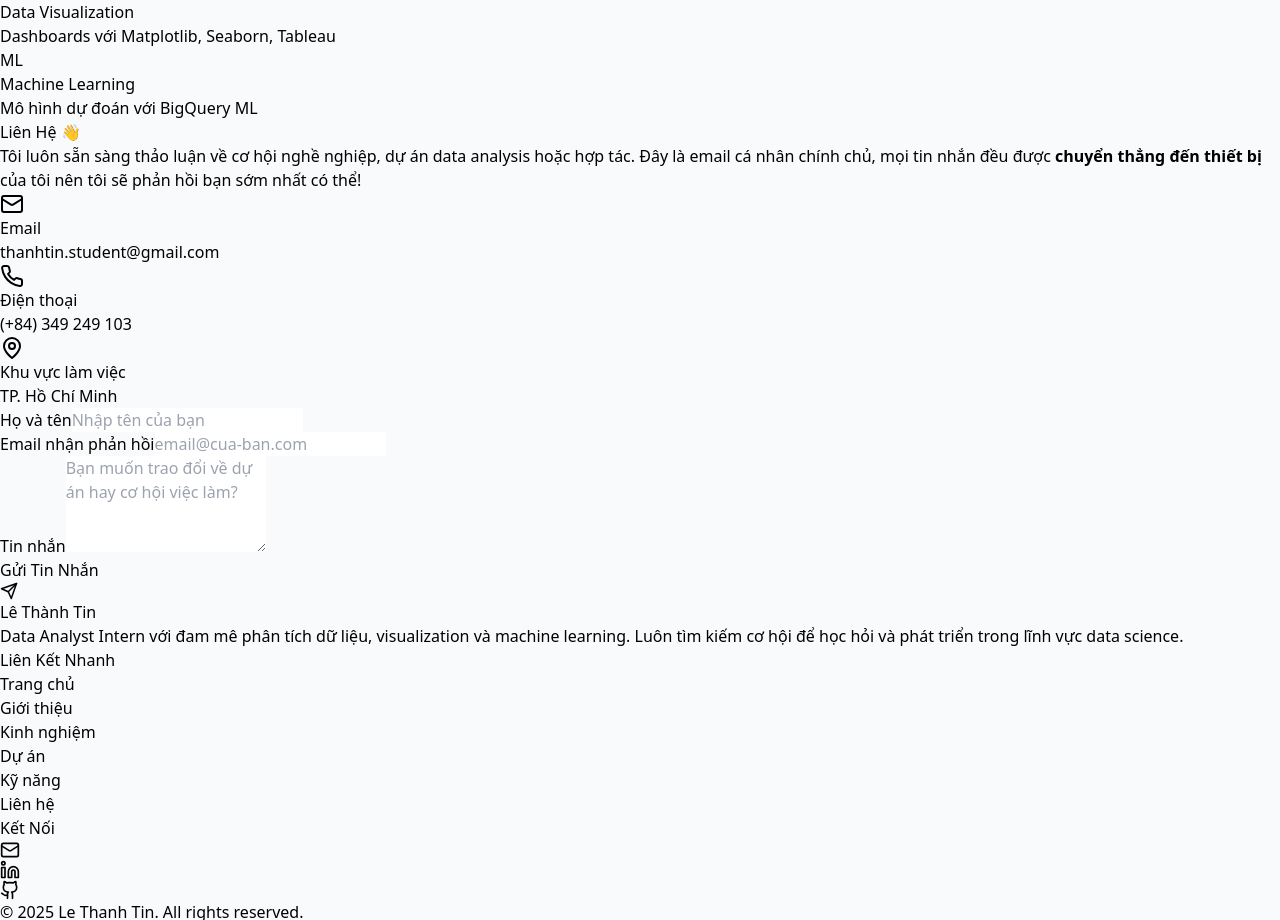
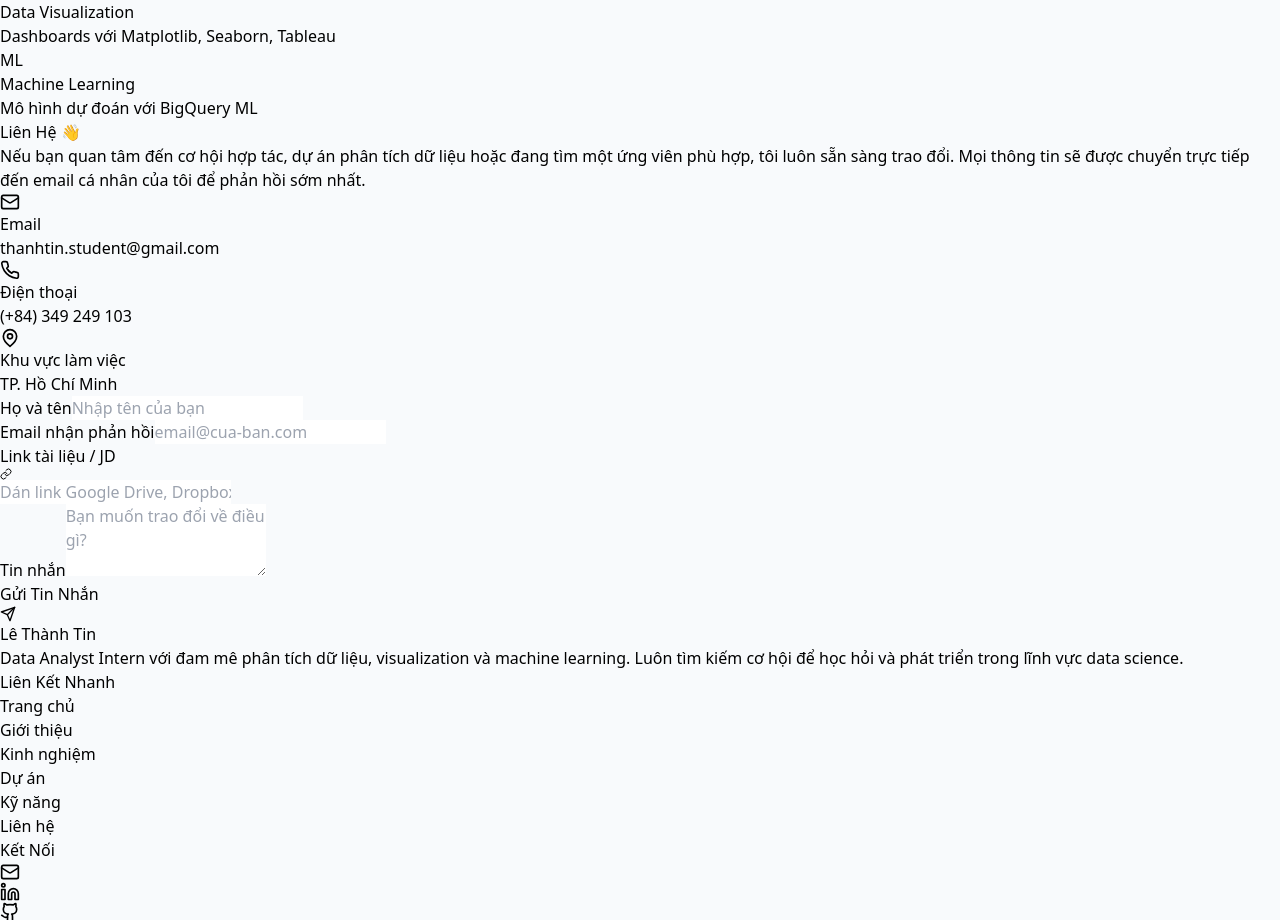
Before and after one commit to LeThanhTin4081/WEB_CV, a React (Vite) app: page / in a window 1280 px wide. Shown: the part 2840-3760 px from the top of the page. Built offline with nearby package versions, Linux system fonts and the light colour scheme.

Commit message:
cập nhật hàm contact

```diff
--- a/src/components/Contact.tsx
+++ b/src/components/Contact.tsx
@@ -1,154 +1,240 @@
 import { useRef, useState } from 'react';
 import emailjs from '@emailjs/browser';
-import { Mail, Phone, MapPin, Send, CheckCircle, Loader2 } from 'lucide-react';
+import { Mail, Phone, MapPin, Send, CheckCircle, Loader2, Link } from 'lucide-react';
+
+// Animation rung lắc khi lỗi
+const shakeClass = "animate-[shake_0.25s_ease-in-out]";
 
 const Contact = () => {
   const form = useRef<HTMLFormElement>(null);
   const [loading, setLoading] = useState(false);
   const [success, setSuccess] = useState(false);
 
-  const sendEmail = (e: React.FormEvent) => {
+  const [errors, setErrors] = useState({
+    user_name: "",
+    user_email: "",
+    message: ""
+  });
+
+  // VALIDATION
+  const validate = () => {
+    const name = form.current?.user_name.value.trim();
+    const email = form.current?.user_email.value.trim();
+    const message = form.current?.message.value.trim();
+
+    const newErrors = { user_name: "", user_email: "", message: "" };
+    let ok = true;
+
+    if (!name) {
+      newErrors.user_name = "Vui lòng nhập họ tên";
+      ok = false;
+    }
+
+    const emailRegex = /^[^\s@]+@[^\s@]+\.[^\s@]+$/;
+    if (!email) {
+      newErrors.user_email = "Vui lòng nhập email";
+      ok = false;
+    } else if (!emailRegex.test(email)) {
+      newErrors.user_email = "Email không hợp lệ";
+      ok = false;
+    }
+
+    if (!message) {
+      newErrors.message = "Vui lòng nhập nội dung tin nhắn";
+      ok = false;
+    }
+
+    setErrors(newErrors);
+    return ok;
+  };
+
+  // GỬI EMAIL
+  const sendEmail = async (e: React.FormEvent) => {
     e.preventDefault();
+
+    if (!validate()) return;
+
     setLoading(true);
 
-    // Lấy key từ file .env
     const serviceId = import.meta.env.VITE_EMAILJS_SERVICE_ID;
-    const templateId = import.meta.env.VITE_EMAILJS_TEMPLATE_ID;
+    const templateContact = import.meta.env.VITE_EMAILJS_TEMPLATE_CONTACT;
+    const templateReply = import.meta.env.VITE_EMAILJS_TEMPLATE_REPLY;
     const publicKey = import.meta.env.VITE_EMAILJS_PUBLIC_KEY;
 
-    if (form.current) {
-      emailjs.sendForm(serviceId, templateId, form.current, publicKey)
-        .then((result) => {
-            console.log(result.text);
-            setSuccess(true);
-            setLoading(false);
-            form.current?.reset();
-        }, (error) => {
-            console.log(error.text);
-            setLoading(false);
-            alert("Lỗi gửi mail: " + error.text);
-        });
+    if (!form.current) return;
+
+    try {
+      await Promise.all([
+        emailjs.sendForm(serviceId, templateContact, form.current, publicKey),
+        emailjs.sendForm(serviceId, templateReply, form.current, publicKey)
+      ]);
+      setSuccess(true);
+      form.current.reset();
+    } catch (error: any) {
+      console.error(error);
+      alert("Lỗi gửi mail: " + error.text);
+    } finally {
+      setLoading(false);
     }
   };
 
   return (
-    <section className="scroll-mt-24 bg-white rounded-2xl shadow-xl overflow-hidden border border-slate-100" id="contact">
+    <section
+      id="contact"
+      className="scroll-mt-24 bg-white rounded-2xl shadow-lg overflow-hidden border border-slate-100 max-w-5xl mx-auto" // Giới hạn chiều rộng tối đa (max-w-5xl) cho gọn
+    >
+      <style>
+        {`
+          @keyframes shake {
+            0% { transform: translateX(0); }
+            25% { transform: translateX(-3px); }
+            50% { transform: translateX(3px); }
+            75% { transform: translateX(-3px); }
+            100% { transform: translateX(0); }
+          }
+        `}
+      </style>
+
       <div className="grid md:grid-cols-2">
-        {/* Cột Trái: Thông tin liên hệ */}
-        <div className="p-8 bg-blue-900 text-white flex flex-col justify-center">
-          <h2 className="text-3xl font-bold mb-4 flex items-center gap-2">
+
+        {/* CỘT TRÁI: Đã chỉnh màu sáng hơn & Giảm padding */}
+        <div className="p-8 bg-gradient-to-br from-blue-700 to-blue-600 text-white flex flex-col justify-center">
+          <h2 className="text-2xl font-bold mb-3 flex items-center gap-2">
             Liên Hệ <span className="animate-pulse">👋</span>
           </h2>
 
-          {/* 👇 ĐOẠN VĂN KẾT HỢP CẢ 2 Ý BẠN MUỐN */}
-          <p className="text-blue-100 mb-8 leading-relaxed text-justify opacity-90">
-            Tôi luôn sẵn sàng thảo luận về cơ hội nghề nghiệp, dự án data analysis hoặc hợp tác.
-            Đây là email cá nhân chính chủ, mọi tin nhắn đều được <strong>chuyển thẳng đến thiết bị</strong> của tôi nên tôi sẽ phản hồi bạn sớm nhất có thể!
+          <p className="text-blue-50 mb-8 text-sm leading-relaxed text-justify opacity-95">
+            Nếu bạn quan tâm đến cơ hội hợp tác, dự án phân tích dữ liệu hoặc đang tìm một ứng viên phù hợp,
+            tôi luôn sẵn sàng trao đổi.
+            Mọi thông tin sẽ được chuyển trực tiếp đến email cá nhân của tôi để phản hồi sớm nhất.
           </p>
 
-          <div className="space-y-6">
-            <div className="flex items-center gap-4 group">
-              <div className="bg-white/10 p-3 rounded-full group-hover:bg-white/20 transition">
-                <Mail size={24} />
+          <div className="space-y-5">
+            <div className="flex items-center gap-3 group">
+              <div className="bg-white/20 p-2.5 rounded-lg group-hover:bg-white/30 transition-all shadow-sm">
+                <Mail size={20} className="text-white" />
               </div>
               <div>
-                <p className="text-sm text-blue-200">Email</p>
-                <p className="font-medium">thanhtin.student@gmail.com</p>
+                <p className="text-xs text-blue-100 uppercase font-semibold tracking-wider">Email</p>
+                <p className="font-medium text-white text-sm">thanhtin.student@gmail.com</p>
               </div>
             </div>
 
-            <div className="flex items-center gap-4 group">
-              <div className="bg-white/10 p-3 rounded-full group-hover:bg-white/20 transition">
-                <Phone size={24} />
+            <div className="flex items-center gap-3 group">
+              <div className="bg-white/20 p-2.5 rounded-lg group-hover:bg-white/30 transition-all shadow-sm">
+                <Phone size={20} className="text-white" />
               </div>
               <div>
-                <p className="text-sm text-blue-200">Điện thoại</p>
-                <p className="font-medium">(+84) 349 249 103</p>
+                <p className="text-xs text-blue-100 uppercase font-semibold tracking-wider">Điện thoại</p>
+                <p className="font-medium text-white text-sm">(+84) 349 249 103</p>
               </div>
             </div>
 
-            <div className="flex items-center gap-4 group">
-              <div className="bg-white/10 p-3 rounded-full group-hover:bg-white/20 transition">
-                <MapPin size={24} />
+            <div className="flex items-center gap-3 group">
+              <div className="bg-white/20 p-2.5 rounded-lg group-hover:bg-white/30 transition-all shadow-sm">
+                <MapPin size={20} className="text-white" />
               </div>
               <div>
-                <p className="text-sm text-blue-200">Khu vực làm việc</p>
-                <p className="font-medium">TP. Hồ Chí Minh</p>
+                <p className="text-xs text-blue-100 uppercase font-semibold tracking-wider">Khu vực làm việc</p>
+                <p className="font-medium text-white text-sm">TP. Hồ Chí Minh</p>
               </div>
             </div>
           </div>
         </div>
 
-        {/* Cột Phải: Form nhập liệu */}
-        <div className="p-8 relative">
-          <form ref={form} onSubmit={sendEmail} className="space-y-4">
+        {/* CỘT PHẢI: Form nhập liệu (Giảm padding) */}
+        <div className="p-8 relative bg-slate-50/50">
+          <form ref={form} onSubmit={sendEmail} className="space-y-3">
 
+            {/* HỌ TÊN */}
             <div>
-              <label className="block text-sm font-medium text-slate-700 mb-1">Họ và tên</label>
+              <label className="block text-xs font-bold text-slate-500 uppercase mb-1">Họ và tên</label>
               <input
                 type="text"
                 name="user_name"
-                required
-                className="w-full px-4 py-2 border border-slate-300 rounded-lg focus:ring-2 focus:ring-blue-500 outline-none transition bg-slate-50 focus:bg-white"
+                className={`w-full px-4 py-2.5 border rounded-lg bg-white
+                  focus:ring-2 focus:ring-blue-500 outline-none transition shadow-sm text-sm
+                  ${errors.user_name ? `border-red-500 bg-red-50 ${shakeClass}` : "border-slate-200"}`}
                 placeholder="Nhập tên của bạn"
+              />
+              {errors.user_name && <p className="text-red-500 text-xs mt-1">{errors.user_name}</p>}
+            </div>
+
+            {/* EMAIL */}
+            <div>
+              <label className="block text-xs font-bold text-slate-500 uppercase mb-1">Email nhận phản hồi</label>
+              <input
+                type="email"
+                name="user_email"
+                className={`w-full px-4 py-2.5 border rounded-lg bg-white
+                  focus:ring-2 focus:ring-blue-500 outline-none transition shadow-sm text-sm
+                  ${errors.user_email ? `border-red-500 bg-red-50 ${shakeClass}` : "border-slate-200"}`}
+                placeholder="email@cua-ban.com"
+              />
+              {errors.user_email && <p className="text-red-500 text-xs mt-1">{errors.user_email}</p>}
+            </div>
+
+            {/* LINK TÀI LIỆU */}
+            <div>
+              <label className="block text-xs font-bold text-slate-500 uppercase mb-1 flex items-center gap-1">
+                Link tài liệu / JD <Link size={12} className="text-blue-500"/>
+              </label>
+              <input
+                type="url"
+                name="link_tai_lieu"
+                className="w-full px-4 py-2.5 border border-slate-200 rounded-lg bg-white
+                  focus:ring-2 focus:ring-blue-500 outline-none transition shadow-sm text-sm"
+                placeholder="Dán link Google Drive, Dropbox... (Nếu có)"
               />
             </div>
 
+            {/* TIN NHẮN */}
             <div>
-              <label className="block text-sm font-medium text-slate-700 mb-1">Email nhận phản hồi</label>
-              <input
-                type="email"
-                name="user_email"
-                required
-                className="w-full px-4 py-2 border border-slate-300 rounded-lg focus:ring-2 focus:ring-blue-500 outline-none transition bg-slate-50 focus:bg-white"
-                placeholder="email@cua-ban.com"
+              <label className="block text-xs font-bold text-slate-500 uppercase mb-1">Tin nhắn</label>
+              <textarea
+                name="message"
+                rows={3}
+                className={`w-full px-4 py-2.5 border rounded-lg bg-white resize-none
+                  focus:ring-2 focus:ring-blue-500 outline-none transition shadow-sm text-sm
+                  ${errors.message ? `border-red-500 bg-red-50 ${shakeClass}` : "border-slate-200"}`}
+                placeholder="Bạn muốn trao đổi về điều gì?"
               />
+              {errors.message && <p className="text-red-500 text-xs mt-1">{errors.message}</p>}
             </div>
 
-            <div>
-              <label className="block text-sm font-medium text-slate-700 mb-1">Tin nhắn</label>
-              <textarea
-                name="message"
-                rows={4}
-                required
-                className="w-full px-4 py-2 border border-slate-300 rounded-lg focus:ring-2 focus:ring-blue-500 outline-none transition bg-slate-50 focus:bg-white"
-                placeholder="Bạn muốn trao đổi về dự án hay cơ hội việc làm?"
-              ></textarea>
-            </div>
-
+            {/* NÚT GỬI */}
             <button
               type="submit"
               disabled={loading}
-              className={`w-full font-bold py-3 rounded-lg transition flex justify-center items-center gap-2 ${
-                loading ? 'bg-gray-400 cursor-not-allowed' : 'bg-blue-600 hover:bg-blue-700 text-white shadow-lg hover:shadow-xl'
-              }`}
+              className={`w-full font-bold py-2.5 rounded-lg transition-all duration-300 flex justify-center items-center gap-2 text-white shadow-md text-sm uppercase tracking-wide
+                ${loading ? 'bg-gray-400 cursor-not-allowed' : 'bg-blue-600 hover:bg-blue-700 hover:shadow-lg hover:-translate-y-0.5'}`}
             >
               {loading ? (
                 <>
-                  <Loader2 className="animate-spin" size={20} /> Đang gửi...
+                  <Loader2 className="animate-spin" size={18} /> Đang gửi...
                 </>
               ) : (
                 <>
-                  Gửi Tin Nhắn <Send size={18} />
+                  Gửi Tin Nhắn <Send size={16} />
                 </>
               )}
             </button>
 
-            {/* Giao diện Thông báo Thành công XỊN SÒ */}
+            {/* SUCCESS POPUP */}
             {success && (
-              <div className="absolute inset-0 flex flex-col items-center justify-center bg-white/95 backdrop-blur-md rounded-2xl z-20 animate-in fade-in duration-300">
-                <div className="bg-green-100 p-4 rounded-full mb-4 animate-bounce">
-                  <CheckCircle className="w-12 h-12 text-green-600" />
+              <div className="absolute inset-0 flex flex-col items-center justify-center bg-white/95 backdrop-blur-md rounded-2xl z-20 animate-fade-in border border-green-100">
+                <div className="bg-green-100 p-3 rounded-full mb-3 animate-bounce">
+                  <CheckCircle className="w-10 h-10 text-green-600" />
                 </div>
-                <h3 className="text-2xl font-bold text-gray-800 mb-2">Đã gửi thành công!</h3>
-                <p className="text-gray-600 text-center max-w-xs mb-6 px-4">
-                  Cảm ơn bạn đã nhắn tin. Tin đã nhận được thông báo và sẽ phản hồi sớm nhé!
+                <h3 className="text-xl font-bold text-gray-800 mb-1">Đã gửi thành công!</h3>
+                <p className="text-gray-500 text-center max-w-xs mb-5 text-sm px-4">
+                  Cảm ơn bạn đã nhắn tin. Tin sẽ phản hồi sớm nhé!
                 </p>
                 <button
                   onClick={() => setSuccess(false)}
-                  className="px-6 py-2 bg-gray-100 text-gray-700 font-medium rounded-full hover:bg-gray-200 transition"
+                  className="px-5 py-2 bg-slate-100 text-slate-600 font-bold rounded-lg hover:bg-slate-200 transition text-sm"
                 >
-                  Gửi tin nhắn khác
+                  Đóng
                 </button>
               </div>
             )}
```
